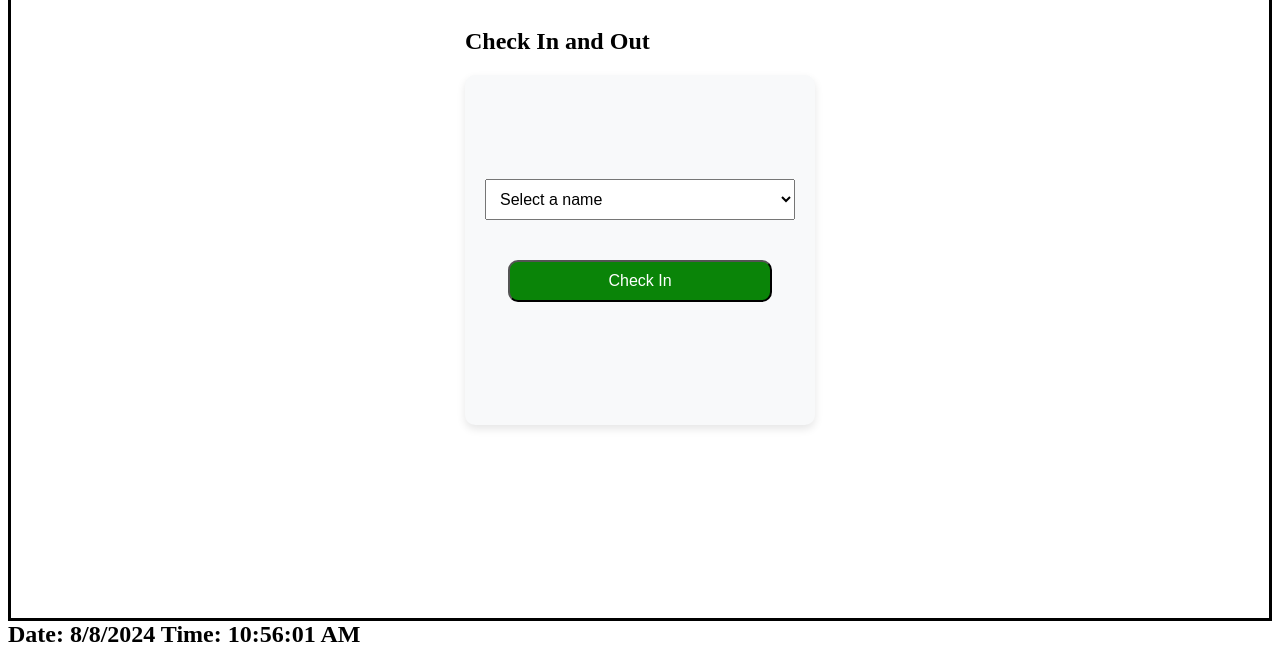
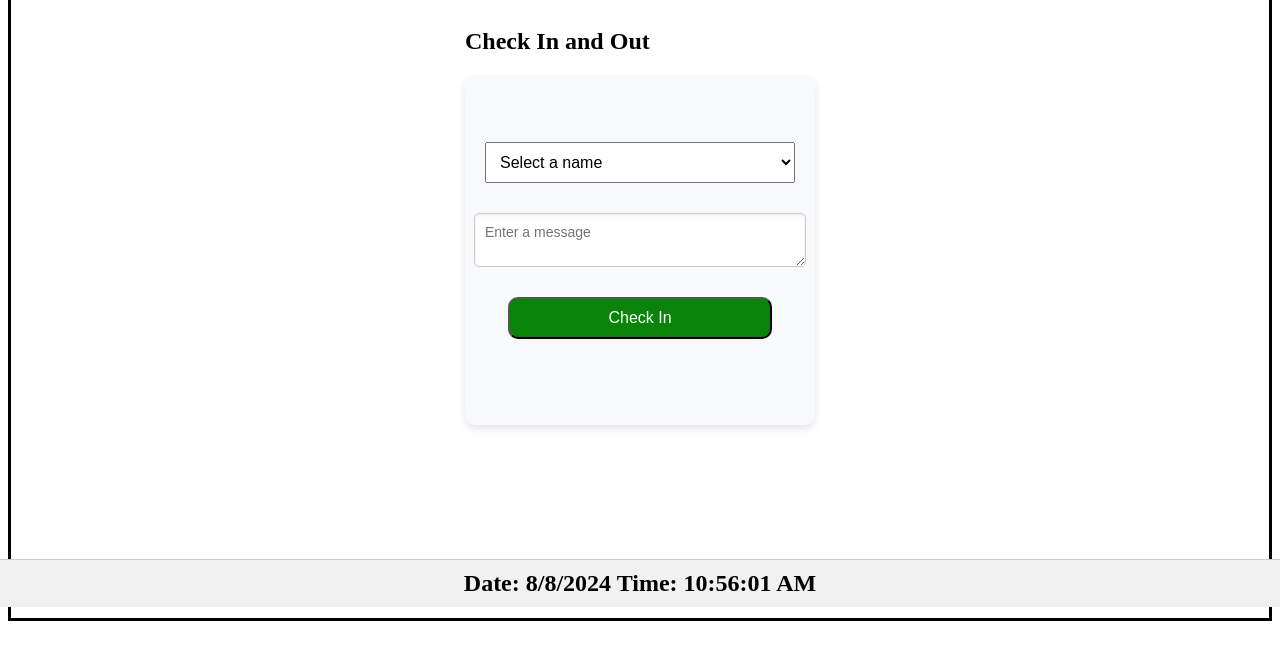
Before and after one commit to Seif-S/Re-economySite, a plain HTML site: page Reconomy/templates/index.html in a window 1280 px wide. Both pictures are taken after a click on the button "Check In". Shown: the part 193-849 px from the top of the page. After the commit the page ends 822 px from the top, so only its background shows below. Drawn offline with nearby package versions, Linux system fonts and the light colour scheme.

Commit message:
laggt messagebox

```diff
--- a/Reconomy/static/index.js
+++ b/Reconomy/static/index.js
@@ -6,6 +6,8 @@ const selectedName = nameList.options[nameList.selectedIndex].text;
 const checkButton = document.getElementById('checkButton');
 const status = document.getElementById('status');
 const currentTime = new Date();
+const message = messageBox.value.trim();
+
 
 if (selectedName !== "Select a name") {
     if (checkedInNames.has(selectedName)) {
@@ -64,7 +66,8 @@ $(document).ready(function(){
         contentType:'application/json',
         data:{
         todo:$('#nameList :selected').text(),
-        button_status:$('button').attr('class')
+        button_status:$('button').attr('class'),
+        messagecontent:$('textarea').val()
         },
         success:function(response){
             console.log('Data saved')
--- a/Reconomy/static/style.css
+++ b/Reconomy/static/style.css
@@ -103,7 +103,7 @@ select {
   #checkInList li{
     list-style-type: none;
   }
-  }
+
 footer {
     position: fixed;
     bottom: 0;
--- a/Reconomy/templates/index.html
+++ b/Reconomy/templates/index.html
@@ -22,6 +22,7 @@
             <option value="Alice Johnson">Alice Johnson</option>
             <option value="Bob Brown">Bob Brown</option>
           </select>
+          <textarea id="messageBox" placeholder="Enter a message"></textarea>
           <button id="checkButton" class="check-in" onclick="toggleCheckInOut()">Check In</button>
           <div id="status"></div>
       </div>
```
